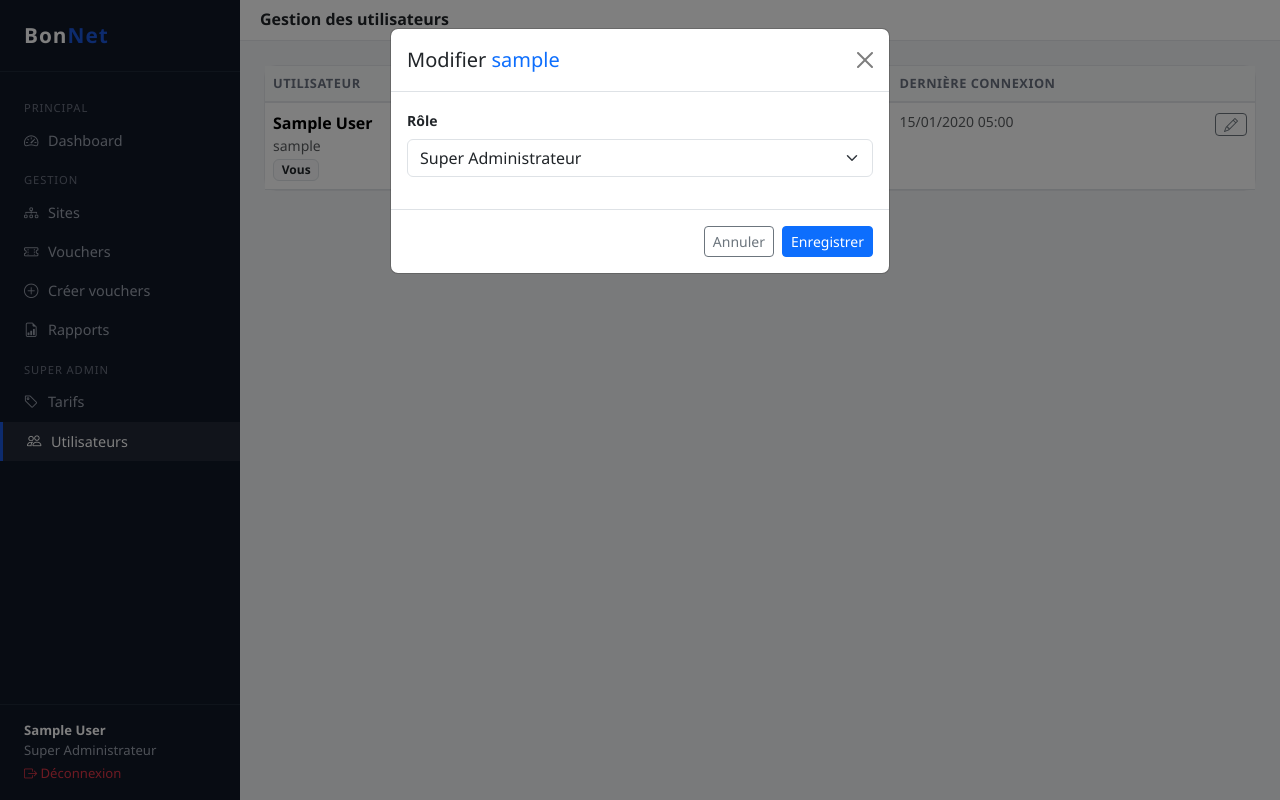
After one commit to Vaillantval/Transversal-Voucher-Managing-system, a Django app: page /accounts/utilisateurs/ in a window 1280 px wide, after a click that opens the changed part. The commit adds this page. Run offline with Django 5.2, Linux system fonts and the light colour scheme; a user stored in the database is signed in; tables that the repository leaves empty hold one stand-in row (values such as "Sample post").

Commit message:
Add user management page (superadmin only)
- List all users with role, assigned sites, last login
- Edit modal: change role + assign/unassign sites
- Delete user (cannot delete own account)
- Cannot demote own account
- Sidebar link under Super Admin section

Co-Authored-By: Claude Sonnet 4.6 <noreply@anthropic.com>

```diff
--- a/accounts/urls.py
+++ b/accounts/urls.py
@@ -4,7 +4,10 @@ from . import views
 app_name = 'accounts'
 
 urlpatterns = [
-    path('login/', views.login_view, name='login'),
-    path('logout/', views.logout_view, name='logout'),
-    path('profil/', views.profile_view, name='profile'),
+    path('login/',                          views.login_view,   name='login'),
+    path('logout/',                         views.logout_view,  name='logout'),
+    path('profil/',                         views.profile_view, name='profile'),
+    path('utilisateurs/',                   views.user_list,    name='users'),
+    path('utilisateurs/<int:pk>/modifier/', views.user_edit,    name='user_edit'),
+    path('utilisateurs/<int:pk>/supprimer/',views.user_delete,  name='user_delete'),
 ]
--- a/accounts/views.py
+++ b/accounts/views.py
@@ -1,7 +1,8 @@
 from django.contrib.auth import login, logout, authenticate
 from django.contrib.auth.decorators import login_required
-from django.shortcuts import render, redirect
+from django.shortcuts import render, redirect, get_object_or_404
 from django.contrib import messages
+from .models import User
 
 
 def login_view(request):
@@ -35,3 +36,77 @@ def logout_view(request):
 @login_required
 def profile_view(request):
     return render(request, 'accounts/profile.html', {'user': request.user})
+
+
+@login_required
+def user_list(request):
+    if not request.user.is_superadmin:
+        messages.error(request, 'Accès réservé aux super-admins.')
+        return redirect('dashboard:index')
+
+    from sites_mgmt.models import HotspotSite
+    users = User.objects.all().prefetch_related('managed_sites').order_by('role', 'username')
+    sites = HotspotSite.objects.filter(is_active=True).order_by('name')
+    return render(request, 'accounts/users.html', {
+        'page_title': 'Gestion des utilisateurs',
+        'users': users,
+        'sites': sites,
+    })
+
+
+@login_required
+def user_edit(request, pk):
+    if not request.user.is_superadmin:
+        messages.error(request, 'Accès réservé aux super-admins.')
+        return redirect('dashboard:index')
+
+    if request.method != 'POST':
+        return redirect('accounts:users')
+
+    from sites_mgmt.models import HotspotSite
+    target = get_object_or_404(User, pk=pk)
+
+    # Empêcher de se rétrograder soi-même
+    if target == request.user and request.POST.get('role') != User.ROLE_SUPERADMIN:
+        messages.error(request, 'Vous ne pouvez pas changer votre propre rôle.')
+        return redirect('accounts:users')
+
+    new_role = request.POST.get('role', User.ROLE_SITE_ADMIN)
+    if new_role not in (User.ROLE_SUPERADMIN, User.ROLE_SITE_ADMIN):
+        new_role = User.ROLE_SITE_ADMIN
+
+    target.role = new_role
+    target.save()
+
+    # Mise à jour des sites assignés
+    site_pks = request.POST.getlist('sites')
+    all_sites = HotspotSite.objects.all()
+    for site in all_sites:
+        if str(site.pk) in site_pks:
+            site.admins.add(target)
+        else:
+            site.admins.remove(target)
+
+    messages.success(request, f'Utilisateur « {target.username} » mis à jour.')
+    return redirect('accounts:users')
+
+
+@login_required
+def user_delete(request, pk):
+    if not request.user.is_superadmin:
+        messages.error(request, 'Accès réservé aux super-admins.')
+        return redirect('dashboard:index')
+
+    if request.method != 'POST':
+        return redirect('accounts:users')
+
+    target = get_object_or_404(User, pk=pk)
+
+    if target == request.user:
+        messages.error(request, 'Vous ne pouvez pas supprimer votre propre compte.')
+        return redirect('accounts:users')
+
+    username = target.username
+    target.delete()
+    messages.success(request, f'Utilisateur « {username} » supprimé.')
+    return redirect('accounts:users')
--- /dev/null
+++ b/templates/accounts/users.html
@@ -0,0 +1,155 @@
+{% extends 'base.html' %}
+{% block title %}Utilisateurs{% endblock %}
+{% block page_title %}Gestion des utilisateurs{% endblock %}
+
+{% block extra_css %}
+<style>
+.role-badge-superadmin { background:#1A56DB; color:#fff; }
+.role-badge-site_admin  { background:#e5e7eb; color:#374151; }
+.sites-toggle { display:none; }
+</style>
+{% endblock %}
+
+{% block content %}
+
+<div class="card card-bn">
+  <div class="table-responsive">
+    <table class="table table-bn table-hover mb-0">
+      <thead><tr>
+        <th>Utilisateur</th>
+        <th class="text-center">Rôle</th>
+        <th class="d-none d-md-table-cell">Sites gérés</th>
+        <th class="d-none d-lg-table-cell">Dernière connexion</th>
+        <th></th>
+      </tr></thead>
+      <tbody>
+      {% for u in users %}
+      <tr>
+        <td>
+          <div class="fw-semibold">{{ u.get_full_name|default:u.username }}</div>
+          {% if u.get_full_name %}<div class="text-muted small">{{ u.username }}</div>{% endif %}
+          {% if u == request.user %}<span class="badge bg-light text-dark border small">Vous</span>{% endif %}
+        </td>
+        <td class="text-center">
+          <span class="badge rounded-pill role-badge-{{ u.role }}">{{ u.get_role_display }}</span>
+        </td>
+        <td class="d-none d-md-table-cell">
+          {% if u.is_superadmin %}
+            <span class="text-muted small">Tous les sites</span>
+          {% else %}
+            {% for site in u.managed_sites.all %}
+              <span class="badge bg-light text-dark border me-1">{{ site.name }}</span>
+            {% empty %}
+              <span class="text-muted small">Aucun</span>
+            {% endfor %}
+          {% endif %}
+        </td>
+        <td class="text-muted small d-none d-lg-table-cell">
+          {{ u.last_login|date:"d/m/Y H:i"|default:"Jamais" }}
+        </td>
+        <td class="text-end">
+          <button class="btn btn-outline-secondary btn-sm py-0"
+                  data-bs-toggle="modal" data-bs-target="#editModal"
+                  data-pk="{{ u.pk }}"
+                  data-username="{{ u.username }}"
+                  data-role="{{ u.role }}"
+                  data-sites="{% for s in u.managed_sites.all %}{{ s.pk }},{% endfor %}">
+            <i class="bi bi-pencil"></i>
+          </button>
+          {% if u != request.user %}
+          <form method="post" action="{% url 'accounts:user_delete' u.pk %}" class="d-inline"
+                onsubmit="return confirm('Supprimer « {{ u.username }} » ?')">
+            {% csrf_token %}
+            <button class="btn btn-outline-danger btn-sm py-0">
+              <i class="bi bi-trash"></i>
+            </button>
+          </form>
+          {% endif %}
+        </td>
+      </tr>
+      {% empty %}
+      <tr><td colspan="5" class="text-center text-muted py-4">Aucun utilisateur</td></tr>
+      {% endfor %}
+      </tbody>
+    </table>
+  </div>
+</div>
+
+<!-- ── Modal édition ── -->
+<div class="modal fade" id="editModal" tabindex="-1">
+  <div class="modal-dialog">
+    <div class="modal-content">
+      <form method="post" id="editForm">
+        {% csrf_token %}
+        <div class="modal-header">
+          <h5 class="modal-title">Modifier <span id="modal-username" class="text-primary"></span></h5>
+          <button type="button" class="btn-close" data-bs-dismiss="modal"></button>
+        </div>
+        <div class="modal-body">
+
+          <div class="mb-3">
+            <label class="form-label fw-semibold small">Rôle</label>
+            <select name="role" id="edit-role" class="form-select" onchange="toggleSites(this.value)">
+              <option value="site_admin">Administrateur de site</option>
+              <option value="superadmin">Super Administrateur</option>
+            </select>
+          </div>
+
+          <div id="sites-section">
+            <label class="form-label fw-semibold small">Sites assignés</label>
+            <div class="border rounded p-2" style="max-height:220px;overflow-y:auto">
+              {% for site in sites %}
+              <div class="form-check">
+                <input class="form-check-input site-cb" type="checkbox"
+                       name="sites" value="{{ site.pk }}" id="site-{{ site.pk }}">
+                <label class="form-check-label small" for="site-{{ site.pk }}">
+                  {{ site.name }}
+                </label>
+              </div>
+              {% empty %}
+              <span class="text-muted small">Aucun site actif</span>
+              {% endfor %}
+            </div>
+            <div class="small text-muted mt-1">
+              Visible uniquement pour le rôle Administrateur de site.
+            </div>
+          </div>
+
+        </div>
+        <div class="modal-footer">
+          <button type="button" class="btn btn-outline-secondary btn-sm" data-bs-dismiss="modal">Annuler</button>
+          <button type="submit" class="btn btn-primary btn-sm">Enregistrer</button>
+        </div>
+      </form>
+    </div>
+  </div>
+</div>
+
+{% endblock %}
+
+{% block extra_js %}
+<script>
+function toggleSites(role) {
+  document.getElementById('sites-section').style.display =
+    role === 'site_admin' ? '' : 'none';
+}
+
+document.getElementById('editModal').addEventListener('show.bs.modal', function(e) {
+  var btn = e.relatedTarget;
+  var pk       = btn.dataset.pk;
+  var username = btn.dataset.username;
+  var role     = btn.dataset.role;
+  var sitePks  = btn.dataset.sites.split(',').filter(Boolean);
+
+  document.getElementById('modal-username').textContent = username;
+  document.getElementById('editForm').action = '/accounts/utilisateurs/' + pk + '/modifier/';
+  document.getElementById('edit-role').value = role;
+  toggleSites(role);
+
+  // Cocher les sites assignés
+  document.querySelectorAll('.site-cb').forEach(function(cb) {
+    cb.checked = sitePks.includes(cb.value);
+  });
+});
+</script>
+{% endblock %}
--- a/templates/base.html
+++ b/templates/base.html
@@ -208,6 +208,10 @@ body { background: #F3F4F6; font-family: 'Segoe UI', system-ui, sans-serif; }
        class="{% if 'tiers' in request.path %}active{% endif %}">
       <i class="bi bi-tag"></i> Tarifs
     </a>
+    <a href="{% url 'accounts:users' %}"
+       class="{% if request.resolver_match.app_name == 'accounts' and 'utilisateurs' in request.path %}active{% endif %}">
+      <i class="bi bi-people"></i> Utilisateurs
+    </a>
     {% endif %}
   </div>
 
```
